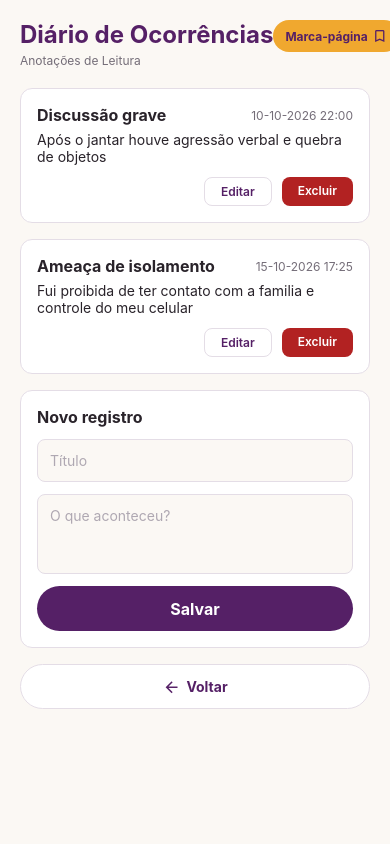
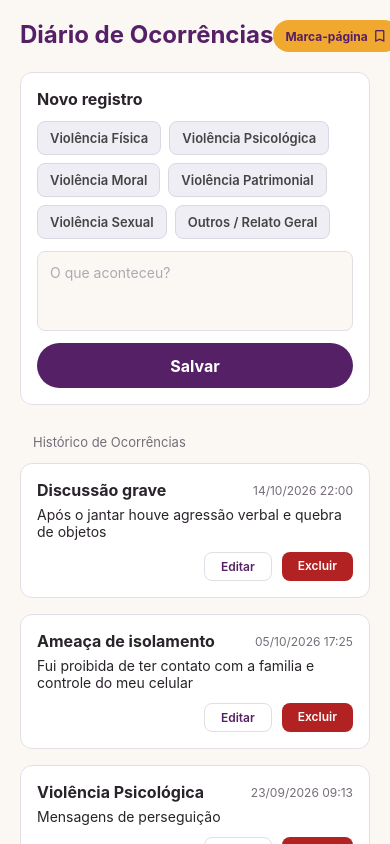
Before and after one commit to juuhjuw/BookSpace, a React Native app in the folder mobile/: screen /Diario in a window 390 px wide. Built offline with nearby package versions, Linux system fonts and the light colour scheme.

Commit message:
refactor(diario): reorganiza layout com formulario no topo e adiciona categorias ao titulo

```diff
--- a/mobile/src/pages/Diario/dados.js
+++ b/mobile/src/pages/Diario/dados.js
@@ -1,16 +1,45 @@
+
 // dados simulados para a entrega 02 -- Depois serão substituidos por dados do banco
 export const DADOS_DIARIO = [
   {
     id: '1',
-    titulo: 'Discussão grave',
+    categoria: 'Discussão grave',
     descricao: 'Após o jantar houve agressão verbal e quebra de objetos',
-    data_ocorrencia: '10-10-2026 22:00'
+    data_ocorrencia: '14/10/2026 22:00'
   },
 
   {
     id: '2',
-    titulo:'Ameaça de isolamento',
+    categoria:'Ameaça de isolamento',
     descricao:'Fui proibida de ter contato com a familia e controle do meu celular',
-    data_ocorrencia:'15-10-2026 17:25'
+    data_ocorrencia:'05/10/2026 17:25'
   },
+  {
+    id:'3',
+    categoria:'Violência Psicológica',
+    descricao:'Mensagens de perseguição',
+    data_ocorrencia:'23/09/2026 09:13',
+  },
+  {
+    id: '4',
+    categoria: 'Violência Patrimonial',
+    descricao: 'Retenção de cartão bancário e pertences pessoais.',
+    data_ocorrencia: '17/09/2026 18:45'
+  },
+  {
+    id: '5',
+    categoria: 'Violência Moral',
+    descricao: 'Ofensas e xingamentos em frente de terceiros.',
+    data_ocorrencia: '10/09/2026 11:20'
+  }
 ];
+
+// Categorias fixas para melhor análise do datascience
+export const CATEGORIAS_FIXAS = [
+  'Violência Física',
+  'Violência Psicológica',
+  'Violência Moral',
+  'Violência Patrimonial',
+  'Violência Sexual',
+  'Outros / Relato Geral'
+];
--- a/mobile/src/pages/Diario/index.js
+++ b/mobile/src/pages/Diario/index.js
@@ -5,23 +5,24 @@ import { SafeAreaView } from 'react-native-safe-area-context'
 import { MaterialCommunityIcons } from '@expo/vector-icons';
 import { CORES } from "../../theme";
 import { DADOS_DIARIO } from './dados';
+import { CATEGORIAS_FIXAS } from './dados';
 import { estilo } from './styles'
 
 
 export default function TelaDiario ({ navigation }) {
     const [relatos, setRelatos] = useState(DADOS_DIARIO)
-    const [titulo, setTitulo ] = useState('');
+    const [categoria, setCategoria ] = useState('');
     const [descricao, setDescricao ] =useState('');
     const [idEditando, setIdEditando] = useState(null);
 
   const salvarRelato = () => {
-    if (!titulo || !descricao) return;
+    if (!categoria || !descricao) return;
 
     if (idEditando !== null) {
       // Atualiza o relato existente
       const relatosAtualizados = relatos.map((item) => {
         if (item.id === idEditando) {
-          return { ...item, titulo, descricao };
+          return { ...item, categoria, descricao };
         }
         return item;
       });
@@ -31,21 +32,21 @@ export default function TelaDiario ({ navigation }) {
       // Cria um novo relato
       const novoRelato = {
         id: String(Date.now()),
-        titulo,
+        categoria,
         descricao,
         data_ocorrencia: new Date().toLocaleDateString('pt-BR') + ' ' + new Date().toLocaleTimeString([], { hour: '2-digit', minute: '2-digit' })
       };
       setRelatos([novoRelato, ...relatos]);
     }
 
-    setTitulo('');
+    setCategoria('');
     setDescricao('');
   };
 
   // Preenche os campos para editar
   const iniciarEdicao = (item) => {
     setIdEditando(item.id);
-    setTitulo(item.titulo);
+    setCategoria(item.categoria);
     setDescricao(item.descricao);
   };
 
@@ -62,7 +63,7 @@ return (
         <View style={estilo.header}>
           <View>
              <Text style={estilo.tituloCabecalho}>Diário de Ocorrências</Text>
-             <Text style={estilo.subtituloCabecalho}>Anotações de Leitura</Text>
+
           </View>
           <TouchableOpacity style={estilo.botaoMarcaPagina}>
              <Text style={estilo.textoMarcaPagina}>Marca-página</Text>
@@ -70,38 +71,34 @@ return (
           </TouchableOpacity>
         </View>
 
-        {/* Lista de Registros Salvos */}
-        {relatos.map((item) => (
-          <View key={item.id} style={estilo.card}>
-            <View style={estilo.cardHeaderInfo}>
-              <Text style={estilo.cardTitulo}>{item.titulo}</Text>
-              <Text style={estilo.cardData}>{item.data_ocorrencia}</Text>
-            </View>
-
-            <Text style={estilo.cardDescricao}>{item.descricao}</Text>
-
-            <View style={estilo.cardBotoes}>
-              <TouchableOpacity style={estilo.botaoEditar} onPress={() => iniciarEdicao(item)}>
-                 <Text style={estilo.textoEditar}>Editar</Text>
-              </TouchableOpacity>
-              <TouchableOpacity style={estilo.botaoExcluir} onPress={() => excluirRelato(item.id)}>
-                 <Text style={estilo.textoExcluir}>Excluir</Text>
-              </TouchableOpacity>
-            </View>
-          </View>
-        ))}
-
-        {/* Bloco de Novo Registro */}
+                {/* Bloco de Novo Registro */}
         <View style={estilo.cardFormulario}>
           <Text style={estilo.formTitulo}>{idEditando !== null ? 'Editar registro' : 'Novo registro'}</Text>
 
-          <TextInput
-            style={estilo.input}
-            placeholder="Título"
-            placeholderTextColor="#AFA8B2"
-            value={titulo}
-            onChangeText={setTitulo}
-          />
+          {/* Seletor de Categorias fixas */}
+          <View style={{ flexDirection: 'row', flexWrap: 'wrap', gap: 8, marginBottom: 12 }}>
+            { CATEGORIAS_FIXAS.map((cat) => {
+              const selecionado = categoria === cat;
+              return (
+                <TouchableOpacity
+                  key={cat}
+                  onPress={() => setCategoria(cat)}
+                  style={{
+                    backgroundColor: selecionado ? CORES.roxo : '#F0EEF5',
+                    paddingVertical: 8,
+                    paddingHorizontal: 12,
+                    borderRadius: 8,
+                    borderWidth: 1,
+                    borderColor: selecionado ? CORES.roxo : '#DCD6E4'
+                  }}
+                >
+                  <Text style={{ color: selecionado ? '#FFF' : '#444', fontSize: 13, fontWeight: '600' }}>
+                    {cat}
+                  </Text>
+                </TouchableOpacity>
+              );
+            })}
+          </View>
 
           <TextInput
             style={[estilo.input, estilo.textArea]}
@@ -122,6 +119,32 @@ return (
 
         </View>
 
+            <View>
+                <Text style={estilo.subtitulo}>Histórico de Ocorrências</Text>
+            </View>
+
+        {/* Lista de Registros Salvos */}
+        {relatos.map((item) => (
+          <View key={item.id} style={estilo.card}>
+            <View style={estilo.cardHeaderInfo}>
+              <Text style={estilo.cardTitulo}>{item.categoria}</Text>
+              <Text style={estilo.cardData}>{item.data_ocorrencia}</Text>
+            </View>
+
+            <Text style={estilo.cardDescricao}>{item.descricao}</Text>
+
+            <View style={estilo.cardBotoes}>
+              <TouchableOpacity style={estilo.botaoEditar} onPress={() => iniciarEdicao(item)}>
+                 <Text style={estilo.textoEditar}>Editar</Text>
+              </TouchableOpacity>
+              <TouchableOpacity style={estilo.botaoExcluir} onPress={() => excluirRelato(item.id)}>
+                 <Text style={estilo.textoExcluir}>Excluir</Text>
+              </TouchableOpacity>
+            </View>
+          </View>
+        ))}
+
+
         {/* Botão de Voltar */}
         <TouchableOpacity style={estilo.botaoVoltar} onPress={() => navigation.goBack()}>
           <MaterialCommunityIcons name="arrow-left" size={18} color={CORES.roxo} />
--- a/mobile/src/pages/Diario/styles.js
+++ b/mobile/src/pages/Diario/styles.js
@@ -21,10 +21,10 @@ export const estilo = StyleSheet.create({
     fontWeight: 'bold',
     color: CORES.roxo
   },
-  subtituloCabecalho: {
-    fontSize: 12,
+  subtitulo: {
+    fontSize: 13,
     color: CORES.textoSecundario,
-    marginTop: 4,
+    padding: 13,
     maxWidth: '220'
   },
   botaoMarcaPagina: {
```
